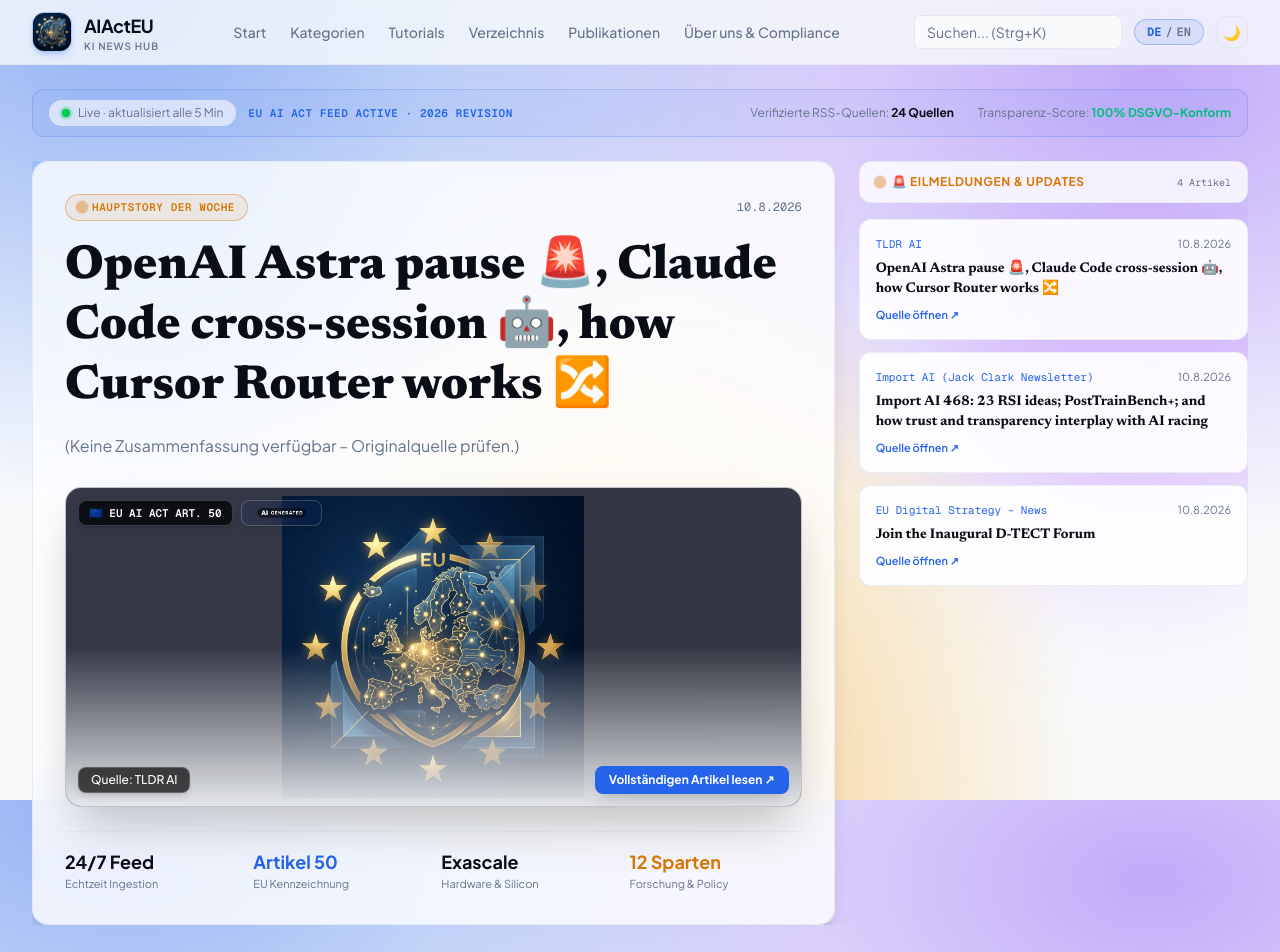
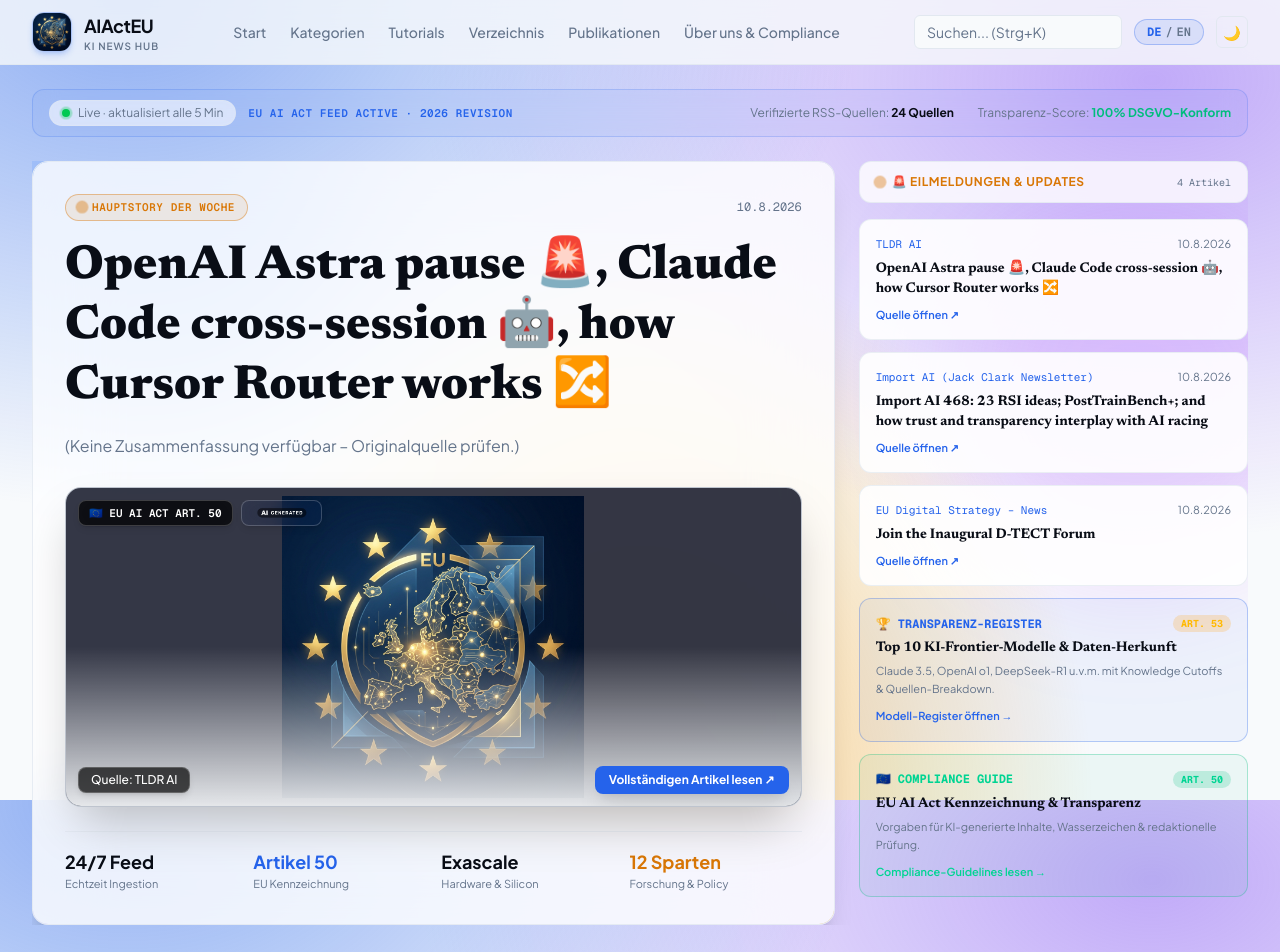
Before and after one commit to OrhanHero/AIActEU, a Next.js app in the folder frontend/: page / in a window 1280 px wide. Shown: the top 952 px of the page. Built offline with nearby package versions, Linux system fonts and the light colour scheme; no server answers.

Commit message:
feat(hero): Add 2 interactive feature cards (Top Models & Compliance) under Breaking News list to fill Hero side column

```diff
--- a/frontend/src/app/page.tsx
+++ b/frontend/src/app/page.tsx
@@ -166,6 +166,54 @@
                   </a>
                 </div>
               ))}
+
+              {/* Karte 1: Top 10 KI-Modelle Register Shortcut */}
+              <Link
+                href="/verzeichnis"
+                className="group relative flex flex-col justify-between rounded-xl border border-primary/30 bg-primary/5 p-4 transition-all duration-300 hover:border-primary/60 hover:bg-primary/10 hover:shadow-lg"
+              >
+                <div>
+                  <div className="flex items-center justify-between text-xs">
+                    <span className="font-mono font-bold text-primary">🏆 TRANSPARENZ-REGISTER</span>
+                    <span className="rounded-full bg-amber-500/20 px-2 py-0.5 font-mono text-[10px] font-bold text-amber-400">
+                      ART. 53
+                    </span>
+                  </div>
+                  <h3 className="font-serif-heading text-sm font-bold text-foreground mt-1.5 group-hover:text-primary transition-colors">
+                    Top 10 KI-Frontier-Modelle &amp; Daten-Herkunft
+                  </h3>
+                  <p className="mt-1 text-[11px] text-muted leading-relaxed">
+                    Claude 3.5, OpenAI o1, DeepSeek-R1 u.v.m. mit Knowledge Cutoffs &amp; Quellen-Breakdown.
+                  </p>
+                </div>
+                <span className="mt-2.5 inline-flex items-center gap-1 text-[11px] font-semibold text-primary group-hover:underline">
+                  Modell-Register öffnen →
+                </span>
+              </Link>
+
+              {/* Karte 2: EU AI Act Art. 50 Compliance Guide Shortcut */}
+              <Link
+                href="/compliance"
+                className="group relative flex flex-col justify-between rounded-xl border border-emerald-500/30 bg-emerald-500/5 p-4 transition-all duration-300 hover:border-emerald-500/60 hover:bg-emerald-500/10 hover:shadow-lg"
+              >
+                <div>
+                  <div className="flex items-center justify-between text-xs">
+                    <span className="font-mono font-bold text-emerald-400">🇪🇺 COMPLIANCE GUIDE</span>
+                    <span className="rounded-full bg-emerald-500/20 px-2 py-0.5 font-mono text-[10px] font-bold text-emerald-400">
+                      ART. 50
+                    </span>
+                  </div>
+                  <h3 className="font-serif-heading text-sm font-bold text-foreground mt-1.5 group-hover:text-emerald-400 transition-colors">
+                    EU AI Act Kennzeichnung &amp; Transparenz
+                  </h3>
+                  <p className="mt-1 text-[11px] text-muted leading-relaxed">
+                    Vorgaben für KI-generierte Inhalte, Wasserzeichen &amp; redaktionelle Prüfung.
+                  </p>
+                </div>
+                <span className="mt-2.5 inline-flex items-center gap-1 text-[11px] font-semibold text-emerald-400 group-hover:underline">
+                  Compliance-Guidelines lesen →
+                </span>
+              </Link>
             </div>
           </div>
         </div>
```
